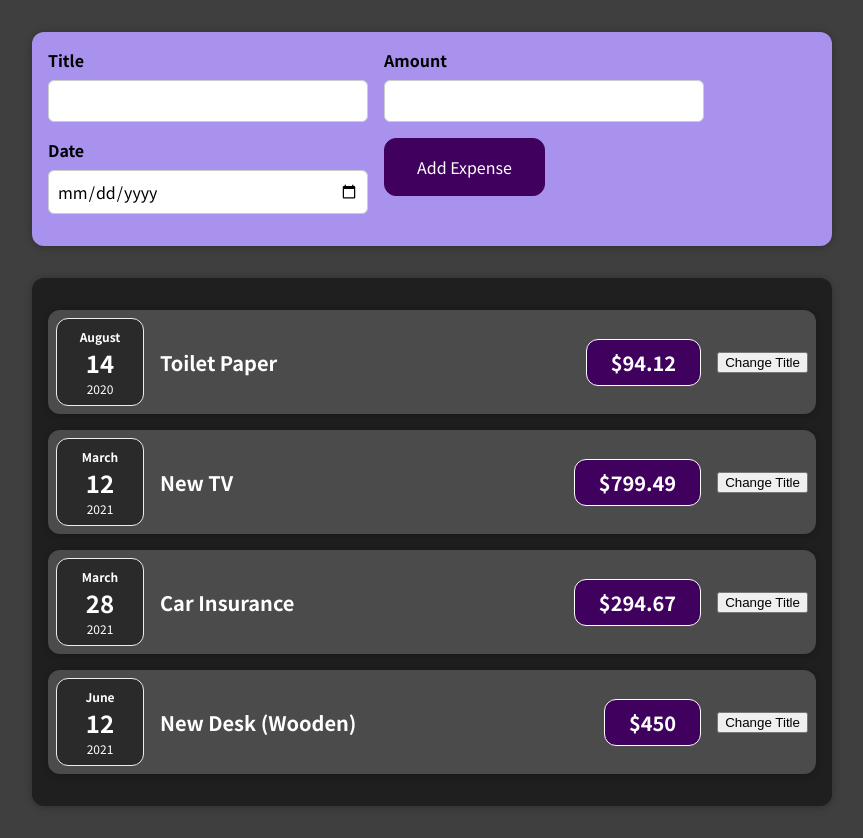
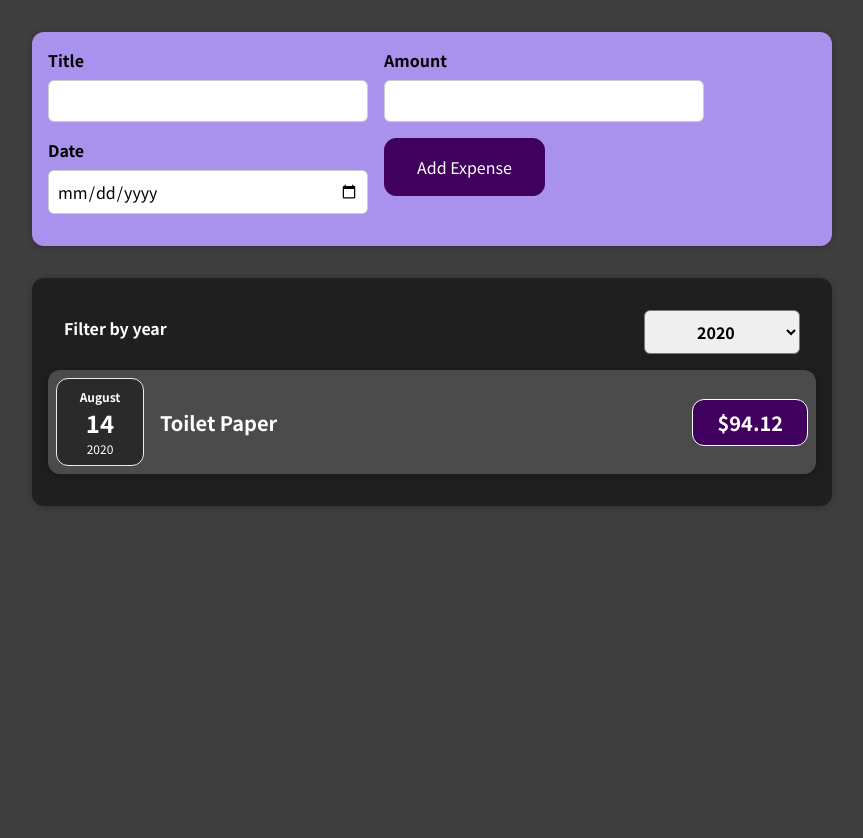
Before and after one commit to bbogomilov1/expenses-app--react, a React (Create React App) app: page / in a window 1280 px wide. Shown: the whole page, without its empty margins (208-1071 px from the left). After the commit the page ends 800 px from the top, so only its background shows below. Built offline with nearby package versions, Linux system fonts and the light colour scheme.

Commit message:
adding filter

```diff
--- a/src/App.js
+++ b/src/App.js
@@ -1,9 +1,9 @@
 // import React from "react";
+import { useState } from "react";
 import Expenses from "./components/Expenses/Expenses";
 import NewExpense from "./components/NewExpense/NewExpense";
 
-const App = () => {
-  const expenses = [
+const DUMMY_EXPENSES = [
   {
     id: "e1",
     title: "Toilet Paper",
@@ -25,9 +25,11 @@
   },
 ];
 
+const App = () => {
+  const [expenses, setExpenses] = useState(DUMMY_EXPENSES);
+
   const addExpenseHandler = (expense) => {
-    console.log("from App.js");
-    console.log(expense);
+    setExpenses((prevExpenses) => [expense, ...prevExpenses]);
   };
 
   // return React.createElement(
--- a/src/components/Expenses/ExpenseDate.js
+++ b/src/components/Expenses/ExpenseDate.js
@@ -4,6 +4,7 @@
   const month = props.date.toLocaleString("en-US", { month: "long" });
   const day = props.date.toLocaleString("en-US", { day: "2-digit" });
   const year = props.date.getFullYear();
+  console.log(props.date);
 
   return (
     <div className="expense-date">
--- a/src/components/Expenses/ExpenseItem.js
+++ b/src/components/Expenses/ExpenseItem.js
@@ -1,22 +1,14 @@
-import { useState } from "react";
 import Card from "../UI/Card";
 import ExpenseDate from "./ExpenseDate";
 import "./ExpenseItem.css";
 
 const ExpenseItem = (props) => {
-  const [title, setTitle] = useState(props.title);
-
-  const clickHandler = () => {
-    setTitle("Updated!");
-  };
-
   return (
     <Card className="expense-item">
       <ExpenseDate date={props.date} />
       <div className="expense-item__description">
-        <h2>{title}</h2>
+        <h2>{props.title}</h2>
         <div className="expense-item__price">${props.amount}</div>
-        <button onClick={clickHandler}>Change Title</button>
       </div>
     </Card>
   );
--- a/src/components/Expenses/Expenses.js
+++ b/src/components/Expenses/Expenses.js
@@ -1,13 +1,40 @@
+import { useState } from "react";
 import Card from "../UI/Card";
 import ExpenseItem from "./ExpenseItem";
 import "./Expenses.css";
+import ExpensesFilter from "./ExpensesFilter";
 
 const Expenses = (props) => {
+  const [filteredYear, setFilteredYear] = useState("2020");
+
+  const filterChangeHandler = (selectedYear) => {
+    setFilteredYear(selectedYear);
+  };
+
+  const filteredExpenses = props.data.filter(
+    (expense) => expense.date.getFullYear().toString() === filteredYear
+  );
+
+  let expenseContent = <p>No expenses found.</p>;
+
+  if (filteredExpenses.length > 0) {
+    expenseContent = filteredExpenses.map((expense) => (
+      <ExpenseItem
+        key={expense.id}
+        title={expense.title}
+        amount={expense.amount}
+        date={expense.date}
+      />
+    ));
+  }
+
   return (
     <Card className="expenses">
-      {props.data.map((item) => (
-        <ExpenseItem title={item.title} amount={item.amount} date={item.date} />
-      ))}
+      <ExpensesFilter
+        selected={filteredYear}
+        onFilterChange={filterChangeHandler}
+      />
+      {expenseContent}
     </Card>
   );
 };
--- /dev/null
+++ b/src/components/Expenses/ExpensesFilter.css
@@ -0,0 +1,24 @@
+.expenses-filter {
+  color: white;
+  padding: 0 1rem;
+}
+
+.expenses-filter__control {
+  display: flex;
+  width: 100%;
+  align-items: center;
+  justify-content: space-between;
+  margin: 1rem 0;
+}
+
+.expenses-filter label {
+  font-weight: bold;
+  margin-bottom: 0.5rem;
+}
+
+.expenses-filter select {
+  font: inherit;
+  padding: 0.5rem 3rem;
+  font-weight: bold;
+  border-radius: 6px;
+}
--- /dev/null
+++ b/src/components/Expenses/ExpensesFilter.js
@@ -0,0 +1,23 @@
+import "./ExpensesFilter.css";
+
+const ExpensesFilter = (props) => {
+  const filterChangeHandler = (event) => {
+    props.onFilterChange(event.target.value);
+  };
+
+  return (
+    <div className="expenses-filter">
+      <div className="expenses-filter__control">
+        <label>Filter by year</label>
+        <select value={props.selected} onChange={filterChangeHandler}>
+          <option value="2022">2022</option>
+          <option value="2021">2021</option>
+          <option value="2020">2020</option>
+          <option value="2019">2019</option>
+        </select>
+      </div>
+    </div>
+  );
+};
+
+export default ExpensesFilter;
--- a/src/components/NewExpense/ExpenseForm.js
+++ b/src/components/NewExpense/ExpenseForm.js
@@ -87,7 +87,7 @@
             onChange={dateChangeHandler}
           />
         </div>
-        <div class="new-expense__actions">
+        <div className="new-expense__actions">
           <button type="submit">Add Expense</button>
         </div>
       </div>
```
Lines whose indentation alone changed are shown as unchanged.
